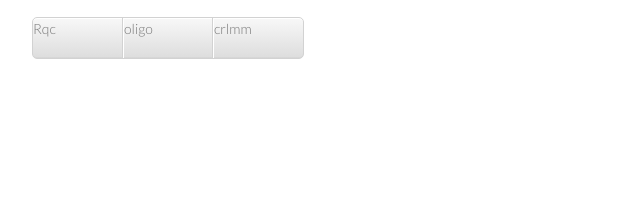
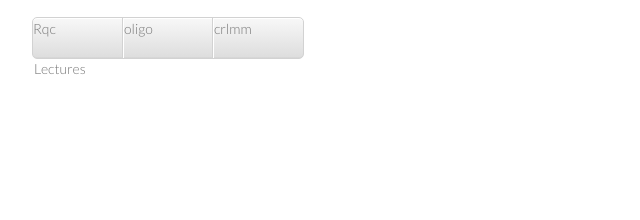
Before and after one commit to labbcb/labbcb.github.io.old, a plain HTML site: page index.html in a window 1280 px wide. Shown: the part 195-415 px from the top of the page, 178-818 px from the left. Drawn offline with Linux system fonts and the light colour scheme.

Commit message:
Adding first round of pages

```diff
--- a/index.html
+++ b/index.html
@@ -22,6 +22,7 @@
 	  <li> Rqc </li>
 	  <li> oligo </li>
 	  <li> crlmm </li>
+	  <li> Lectures </li>
         </ul>
       </header>
       <section>
```
